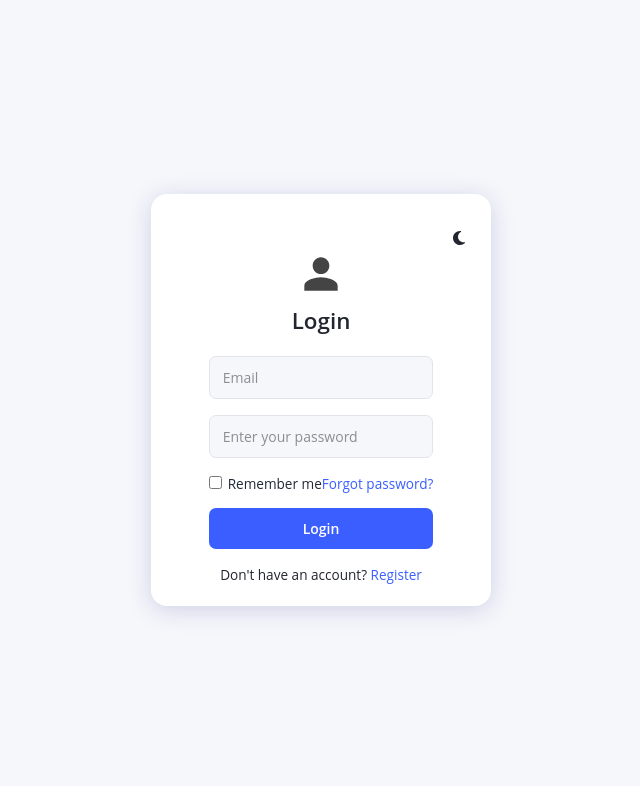
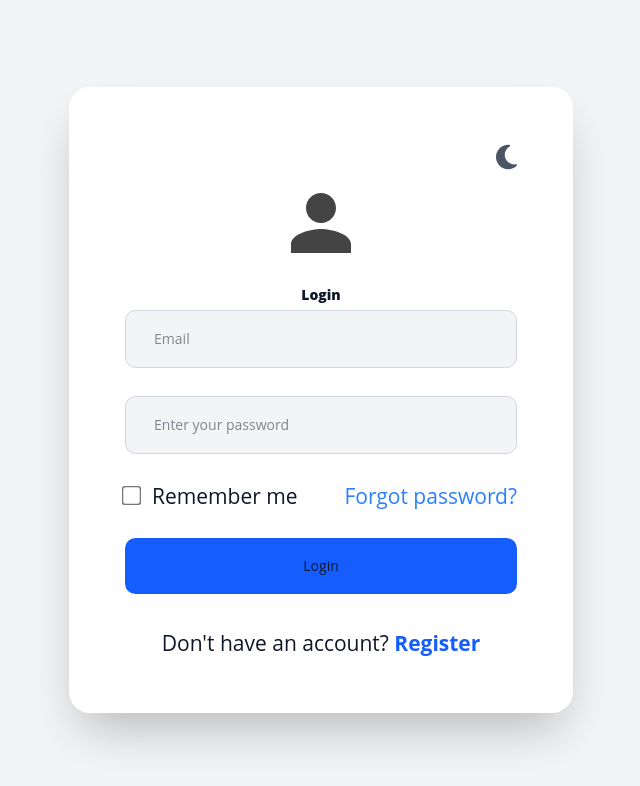
Before and after one commit to PhoenixMaster123/E-Commerce-Webshop, a React (Vite) app: page /login in a window 1280 px wide. Shown: the top 786 px of the page, without its empty margins (319-959 px from the left). Built offline with nearby package versions, Linux system fonts and the light colour scheme; no server answers.

Commit message:
move from css to TailwindCSS

```diff
--- a/src/Pages/Main/Cart/cart.tsx
+++ b/src/Pages/Main/Cart/cart.tsx
@@ -72,7 +72,7 @@ const CartPage = () => {
                         </div>
                     </div>
                     <div style={{ marginTop: '1rem', textAlign: 'center', fontSize: '0.95rem', color: '#888' }}>
-                        Cart has to be over 39.99 to qualify for free shipping
+                        Cart has to be over €39.99 to qualify for free shipping
                     </div>
                     <button className="checkout-button" disabled={!hasItems}>
                         Proceed to Checkout
--- a/src/Pages/Main/Login/Login.tsx
+++ b/src/Pages/Main/Login/Login.tsx
@@ -1,7 +1,7 @@
 import React, { useState } from "react";
-import "./login.css";
-import { faCartShopping, faMoon, faSun, faSearch, faBars, faTimes, faCaretDown, faCaretUp } from '@fortawesome/free-solid-svg-icons';
-import { FontAwesomeIcon } from '@fortawesome/react-fontawesome';
+import { faSun, faMoon } from "@fortawesome/free-solid-svg-icons";
+import { FontAwesomeIcon } from "@fortawesome/react-fontawesome";
+
 const LoginPage: React.FC = () => {
   const [email, setEmail] = useState("");
   const [password, setPassword] = useState("");
@@ -10,57 +10,74 @@ const LoginPage: React.FC = () => {
 
   const handleSubmit = (e: React.FormEvent) => {
     e.preventDefault();
-    // handle login...
   };
 
   return (
-    <div className={`login-bg${darkMode ? " dark" : ""}`}>
-      <div className="login-card">
+    <div className={`${darkMode ? "bg-gray-900" : "bg-gray-100"} min-h-screen flex items-center justify-center transition-colors duration-300`}>
+      <div className={`${darkMode ? "bg-gray-800 text-gray-100" : "bg-white text-gray-900"} rounded-3xl shadow-2xl p-16 w-full max-w-xl flex flex-col items-center transition-colors duration-300`}>
         <button
           type="button"
-          className="darkmode-toggle"
-          onClick={() => setDarkMode(d => !d)}
+          className={`self-end mb-4 text-4xl ${darkMode ? "text-gray-100" : "text-gray-600"} hover:text-blue-500 transition-colors`}
+          onClick={() => setDarkMode((d) => !d)}
         >
-          <FontAwesomeIcon icon={darkMode ? faSun : faMoon} />
+          <FontAwesomeIcon icon={darkMode ? faSun : faMoon} size="2x" />
         </button>
-        <div className="login-icon">
-          <svg width="40" height="40" fill="none" viewBox="0 0 24 24"><path fill={darkMode ? "#eee" : "#444"} d="M12 12c2.761 0 5-2.239 5-5s-2.239-5-5-5-5 2.239-5 5 2.239 5 5 5zm0 2c-3.314 0-10 1.657-10 5v3h20v-3c0-3.343-6.686-5-10-5z"/></svg>
+        <div className="mb-8">
+          <svg width="72" height="72" fill="none" viewBox="0 0 24 24">
+            <path
+              fill={darkMode ? "#eee" : "#444"}
+              d="M12 12c2.761 0 5-2.239 5-5s-2.239-5-5-5-5 2.239-5 5 2.239 5 5 5zm0 2c-3.314 0-10 1.657-10 5v3h20v-3c0-3.343-6.686-5-10-5z"
+            />
+          </svg>
         </div>
-        <h2 className="login-title">Login</h2>
-        <form onSubmit={handleSubmit}>
-          <div className="login-field">
+        <h2 className="text-4xl font-extrabold mb-10">Login</h2>
+        <form onSubmit={handleSubmit} className="w-full">
+          <div className="mb-8">
             <input
               type="email"
               placeholder="Email"
               value={email}
-              onChange={e => setEmail(e.target.value)}
+              onChange={(e) => setEmail(e.target.value)}
               required
+              className={`w-full px-8 py-5 rounded-xl border text-2xl ${darkMode ? "bg-gray-700 border-gray-600 text-gray-100" : "bg-gray-100 border-gray-300 text-gray-900"} focus:outline-none focus:ring-2 focus:ring-blue-500 transition-colors`}
             />
           </div>
-          <div className="login-field">
+          <div className="mb-8">
             <input
               type="password"
               placeholder="Enter your password"
               value={password}
-              onChange={e => setPassword(e.target.value)}
+              onChange={(e) => setPassword(e.target.value)}
               required
+              className={`w-full px-8 py-5 rounded-xl border text-2xl ${darkMode ? "bg-gray-700 border-gray-600 text-gray-100" : "bg-gray-100 border-gray-300 text-gray-900"} focus:outline-none focus:ring-2 focus:ring-blue-500 transition-colors`}
             />
           </div>
-          <div className="login-options">
-            <label className="remember-me">
+          <div className="flex items-center justify-between mb-8 text-2xl">
+            <label className="flex items-center">
               <input
                 type="checkbox"
                 checked={rememberMe}
-                onChange={e => setRememberMe(e.target.checked)}
+                onChange={(e) => setRememberMe(e.target.checked)}
+                className="mr-4 accent-blue-500 scale-150"
               />
               Remember me
             </label>
-            <a href="/forgot" className="forgot-link">Forgot password?</a>
+            <a href="/forgot" className="text-blue-500 hover:underline">
+              Forgot password?
+            </a>
           </div>
-          <button type="submit" className="login-btn">Login</button>
+          <button
+            type="submit"
+            className="w-full py-5 rounded-xl bg-blue-600 text-2xl font-bold hover:bg-blue-700 transition"
+          >
+            Login
+          </button>
         </form>
-        <div className="login-register">
-          Don't have an account? <a href="/register">Register</a>
+        <div className="mt-10 text-2xl">
+          Don't have an account?{" "}
+          <a href="/register" className="text-blue-600 hover:underline font-bold">
+            Register
+          </a>
         </div>
       </div>
     </div>
--- a/src/Pages/Main/ProductDetails.tsx
+++ b/src/Pages/Main/ProductDetails.tsx
@@ -54,7 +54,7 @@ const ProductDetailPage: React.FC = () => {
             )}
           </div>
           {/* Placeholder for shop logo */}
-          <span className="font-bold text-blue-600 text-xl">ShopEase</span>
+
         </div>
         {/* IMAGE CAROUSEL SECTION */}
         <div className="flex flex-col items-center">
@@ -142,7 +142,7 @@ const ProductDetailPage: React.FC = () => {
         )}
         {/* Shipping Info */}
         <div className="flex items-center justify-center text-sm text-gray-500 mt-2">
-          <span>🚚 Free shipping for orders over $50</span>
+          <span>🚚 Free shipping for orders over €39.99</span>
         </div>
       </div>
     </div>
```
